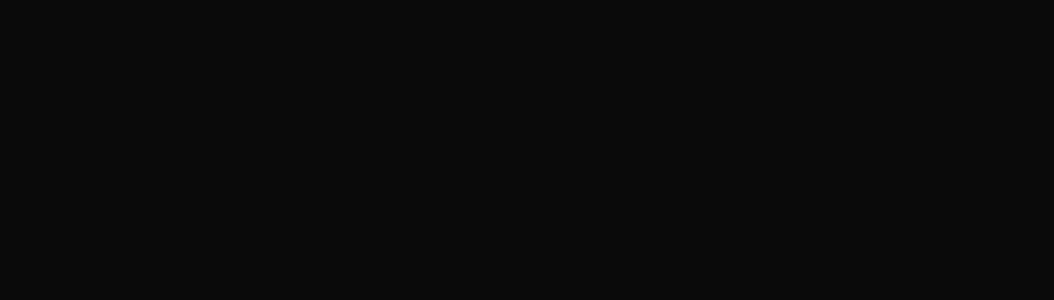
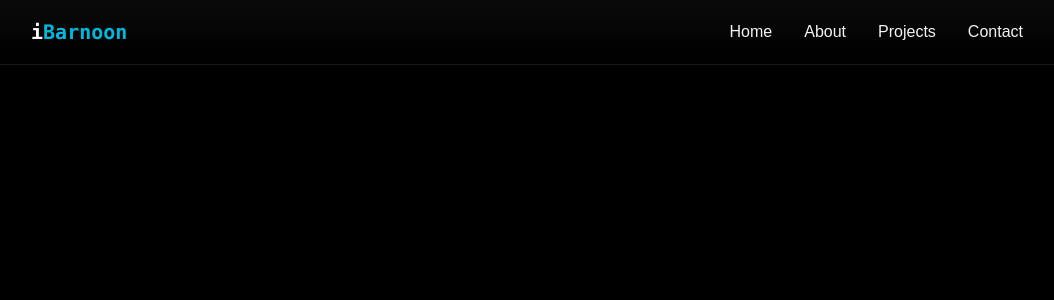
Before and after one commit to iddobarnoon/i-portfolio, a React (Vite) app: page / in a window 1280 px wide. Shown: the top 300 px of the page, without its empty margins (145-1199 px from the left). Built offline with nearby package versions, Linux system fonts and the light colour scheme.

Commit message:
Navbar implemented, started mobile hamburger

```diff
--- a/src/App.jsx
+++ b/src/App.jsx
@@ -1,13 +1,22 @@
 import './App.css';
 import { LoadingScreen } from './components/LoadingScreen';
+import { NavBar } from './components/Navbar';
 import "./index.css";
 import { useState } from "react";
 
 function App() {
   const [isLoaded, setIsLoaded] = useState(false);
+  const [menuOpen, setMenuOpen] = useState(false);
   return(
     <>
-      {!isLoaded && <LoadingScreen onComplete={() => setIsLoaded(true)} />}
+      {!isLoaded && <LoadingScreen onComplete={() => setIsLoaded(true)} />}{" "}
+      <div className={`min-h-screen transition-opacity duration-700 ${
+          isLoaded ? "opacity-100" : "opacity-0"
+        } bg-black text-gray-100`}
+      >
+        <NavBar menuOpen={menuOpen} setMenuOpen={setMenuOpen} />
+
+      </div>
     </>
     );
 }
--- /dev/null
+++ b/src/components/Navbar.jsx
@@ -0,0 +1,30 @@
+import {useEffect} from "react";
+
+export const NavBar = ({menuOpen, setMenuOpen}) => {
+
+    useEffect(() => {
+        document.body.style.overflow = menuOpen ? "hidden" : "";
+    }, [menuOpen])
+
+    return <nav className ="fixed top-0 w-full z-40 bg-[rgba(10, 10, 10, 0.8)] backdrop-blur-lg border-b border-white/10 shadow-lg">
+        <div className="max-w-5xl mx-auto px-4">
+            <div className="flex justify-between items-center h-16">
+                <a href="#home" className="font-mono text-xl font-bold text-white">
+                    {" "}
+                    i<span className="text-cyan-500">Barnoon</span>{" "}
+                </a>
+
+                <div className="w-7 h-5 relative cursor-pointer z-40 md:hidden" onClick={() => setMenuOpen((prev) => !prev)}>
+                    &#9776;
+                </div>
+
+                <div className="hidden md:flex items-center space-x-8">
+                    <a href="#home" className="tex-gray-300 hove:text-white transition-colors"> Home </a>
+                    <a href="#about" className="tex-gray-300 hove:text-white transition-colors"> About </a>
+                    <a href="#projects" className="tex-gray-300 hove:text-white transition-colors"> Projects </a>
+                    <a href="#contact" className="tex-gray-300 hove:text-white transition-colors"> Contact </a>
+                </div>
+            </div>
+        </div>
+    </nav>
+}
```
